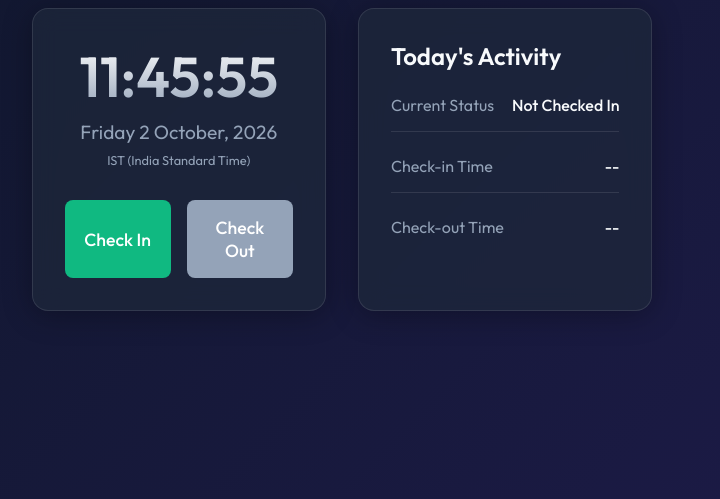
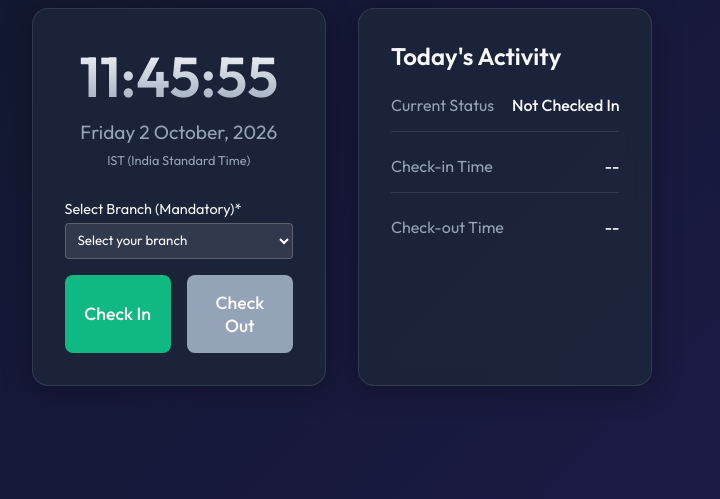
Before and after one commit to Srinijakk/attendance-application, a FastAPI app: page /employee in a window 1280 px wide. Shown: the part 141-640 px from the top of the page, without its empty margins (298-1018 px from the left). Run offline with FastAPI, Linux system fonts and the light colour scheme; a user stored in the database is signed in; data comes from the database, SQL or seed files in the repository; data that the repository does not hold is empty.

Commit message:
Add branch selection and simplify add employee form

```diff
--- a/attendance-app/database.py
+++ b/attendance-app/database.py
@@ -27,9 +27,14 @@ def init_db():
             id INTEGER PRIMARY KEY AUTOINCREMENT,
             employee_id INTEGER NOT NULL REFERENCES employees(id),
             date TEXT NOT NULL,
+            branch TEXT,
             check_in TEXT, check_out TEXT,
             in_lat REAL, in_lon REAL, out_lat REAL, out_lon REAL,
             in_selfie TEXT, out_selfie TEXT,
             UNIQUE(employee_id, date)
         );
         """)
+        try:
+            c.execute("ALTER TABLE attendance ADD COLUMN branch TEXT")
+        except sqlite3.OperationalError:
+            pass
--- a/attendance-app/main.py
+++ b/attendance-app/main.py
@@ -118,7 +118,7 @@ def status(request: Request):
             "today": now_ist().strftime("%Y-%m-%d")}
 
 
-async def save_attendance(request, kind, selfie, lat, lon):
+async def save_attendance(request, kind, selfie, lat, lon, branch=None):
     user = need_user(request)
     row = today_row(user["id"])
     if kind == "in" and row:
@@ -143,8 +143,8 @@ async def save_attendance(request, kind, selfie, lat, lon):
 
     with db() as c:
         if kind == "in":
-            c.execute("INSERT INTO attendance (employee_id,date,check_in,in_lat,in_lon,in_selfie) "
-                      "VALUES (?,?,?,?,?,?)", (user["id"], t.strftime("%Y-%m-%d"), stamp, lat, lon, path))
+            c.execute("INSERT INTO attendance (employee_id,date,branch,check_in,in_lat,in_lon,in_selfie) "
+                      "VALUES (?,?,?,?,?,?,?)", (user["id"], t.strftime("%Y-%m-%d"), branch, stamp, lat, lon, path))
         else:
             c.execute("UPDATE attendance SET check_out=?,out_lat=?,out_lon=?,out_selfie=? WHERE id=?",
                       (stamp, lat, lon, path, row["id"]))
@@ -153,8 +153,8 @@ async def save_attendance(request, kind, selfie, lat, lon):
 
 @app.post("/api/check-in")
 async def check_in(request: Request, lat: float = Form(...), lon: float = Form(...),
-                   selfie: UploadFile = File(...)):
-    return await save_attendance(request, "in", selfie, lat, lon)
+                   selfie: UploadFile = File(...), branch: str = Form(...)):
+    return await save_attendance(request, "in", selfie, lat, lon, branch)
 
 
 @app.post("/api/check-out")
@@ -164,29 +164,37 @@ async def check_out(request: Request, lat: float = Form(...), lon: float = Form(
 
 
 @app.get("/api/attendance")
-def attendance(request: Request, date: str | None = None):
+def attendance(request: Request, date: str | None = None, branch: str | None = None):
     need_user(request, admin=True)
     date = date or now_ist().strftime("%Y-%m-%d")
     with db() as c:
-        rows = c.execute("""
+        query = """
             SELECT e.name, e.emp_code, a.check_in, a.check_out, a.in_lat, a.in_lon,
-                   a.out_lat, a.out_lon, a.in_selfie, a.out_selfie
+                   a.out_lat, a.out_lon, a.in_selfie, a.out_selfie, a.branch
             FROM employees e
             LEFT JOIN attendance a ON a.employee_id=e.id AND a.date=?
-            WHERE e.role='employee' ORDER BY e.name""", (date,)).fetchall()
+            WHERE e.role='employee'"""
+        params = [date]
+        if branch:
+            query += " AND a.branch=?"
+            params.append(branch)
+        query += " ORDER BY e.name"
+        rows = c.execute(query, params).fetchall()
     return {"date": date, "rows": [dict(r) for r in rows]}
 
 
 @app.post("/api/add-user")
-async def api_add_user(request: Request, emp_code: str = Form(...), name: str = Form(...), username: str = Form(...), password: str = Form(...)):
+async def api_add_user(request: Request, username: str = Form(...), password: str = Form(...)):
     need_user(request, admin=True)
     try:
+        emp_code = f"EMP-{username.strip()}"
+        name = username.strip()
         with db() as c:
             c.execute("INSERT INTO employees (emp_code,name,username,password_hash,role) VALUES (?,?,?,?,?)",
-                      (emp_code.strip(), name.strip(), username.strip(), hash_password(password), "employee"))
-        return {"ok": True, "message": f"Added employee {name}"}
+                      (emp_code, name, username.strip(), hash_password(password), "employee"))
+        return {"ok": True, "message": f"Added employee {username.strip()}"}
     except Exception as e:
-        raise HTTPException(400, "Error adding user: Username or Employee Code might already exist.")
+        raise HTTPException(400, "Error adding user: Username might already exist.")
 
 
 @app.get("/selfie/{emp_code}/{filename}")
--- a/attendance-app/static/admin.js
+++ b/attendance-app/static/admin.js
@@ -17,7 +17,8 @@ datePicker.value = getISTDateString();
 async function loadData() {
     tableBody.innerHTML = '<tr><td colspan="6" style="text-align: center;">Loading data...</td></tr>';
     try {
-        const res = await fetch(`/api/attendance?date=${datePicker.value}`);
+        const branchVal = document.getElementById('branchFilter') ? document.getElementById('branchFilter').value : '';
+        const res = await fetch(`/api/attendance?date=${datePicker.value}&branch=${encodeURIComponent(branchVal)}`);
         if (!res.ok) {
             if(res.status === 401) window.location.href = '/login';
             return;
@@ -88,6 +89,8 @@ async function loadData() {
 
 datePicker.addEventListener('change', loadData);
 btnRefresh.addEventListener('click', loadData);
+const branchFilter = document.getElementById('branchFilter');
+if (branchFilter) branchFilter.addEventListener('change', loadData);
 
 loadData();
 // Auto refresh every 30 seconds
--- a/attendance-app/static/employee.js
+++ b/attendance-app/static/employee.js
@@ -74,6 +74,12 @@ function showMessage(msg, isError = true) {
 
 // Camera & Location
 async function startAction(action) {
+    const branchSelect = document.getElementById('branchSelect');
+    if (!branchSelect.value) {
+        showMessage('Please select your branch first.', true);
+        return;
+    }
+
     currentAction = action;
     messageBox.style.display = 'none';
 
@@ -135,6 +141,7 @@ btnCaptureSubmit.addEventListener('click', async () => {
         formData.append('selfie', blob, 'selfie.jpg');
         formData.append('lat', currentLoc.lat);
         formData.append('lon', currentLoc.lon);
+        formData.append('branch', document.getElementById('branchSelect').value);
 
         try {
             const endpoint = currentAction === 'in' ? '/api/check-in' : '/api/check-out';
--- a/attendance-app/templates/employee.html
+++ b/attendance-app/templates/employee.html
@@ -32,6 +32,17 @@
 
                 <div id="messageBox" class="err" style="display: none;"></div>
 
+                <div style="margin-top: 1rem; margin-bottom: 1rem; text-align: left;">
+                    <label for="branchSelect" style="display: block; font-size: 0.9em; margin-bottom: 0.3rem;">Select Branch (Mandatory)*</label>
+                    <select id="branchSelect" required style="width: 100%; padding: 0.5rem; background: rgba(255,255,255,0.1); border: 1px solid rgba(255,255,255,0.2); color: white; border-radius: 4px;">
+                        <option value="" disabled selected>Select your branch</option>
+                        <option value="Deloitte - Prestige trade tower">Deloitte - Prestige trade tower</option>
+                        <option value="Deloitte - Ecospace">Deloitte - Ecospace</option>
+                        <option value="Lowes">Lowes</option>
+                        <option value="IBM - FTP">IBM - FTP</option>
+                    </select>
+                </div>
+
                 <div class="action-buttons" id="mainActions">
                     <button class="btn btn-success" id="btnCheckIn">Check In</button>
                     <button class="btn btn-danger" id="btnCheckOut">Check Out</button>
```
Also changed, not shown: attendance-app/templates/admin.html (+7 -6 lines).
